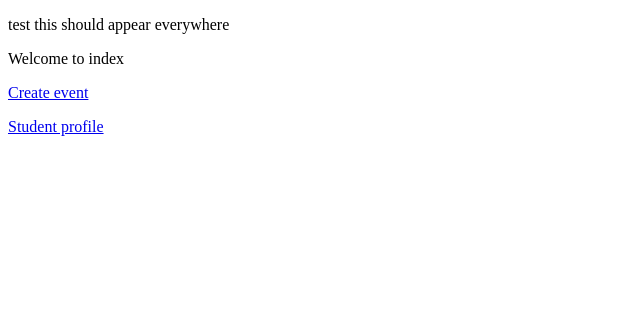
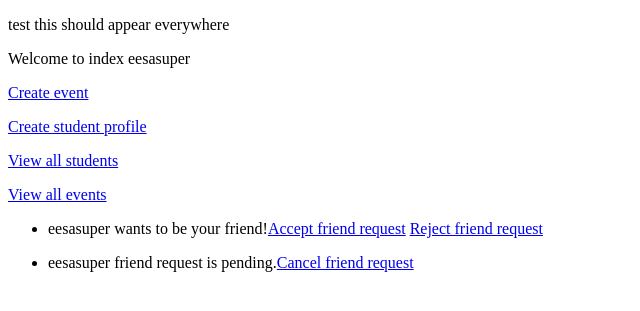
Before and after one commit to ek306/Qmeet, a Django app: page /qmeet/ in a window 1280 px wide. Shown: the top 311 px of the page, without its empty margins (0-640 px from the left). Run offline with Django 3.2, Linux system fonts and the light colour scheme; a user stored in the database is signed in; data comes from the database, SQL or seed files in the repository; both versions use the stored data as it was after the commit; tables that the repository leaves empty hold one stand-in row (values such as "Sample post").

Commit message:
Friend requests fucntionality added

```diff
--- a/qmeet/admin.py
+++ b/qmeet/admin.py
@@ -1,5 +1,5 @@
 from django.contrib import admin
-from .models import Student, Event, Categories, StudentCategories, EventCategories, StudentProfile, Course, CourseModules, Department, Module, AcademicYear, StudentProfileYear
+from .models import Student, Event, Categories, StudentCategories, EventCategories, StudentProfile, Course, CourseModules, Department, Module, AcademicYear, StudentProfileYear, FriendRequest
 
 admin.site.register(Student)
 admin.site.register(Event)
@@ -13,3 +13,4 @@ admin.site.register(Module)
 admin.site.register(CourseModules)
 admin.site.register(AcademicYear)
 admin.site.register(StudentProfileYear)
+admin.site.register(FriendRequest)
--- a/qmeet/models.py
+++ b/qmeet/models.py
@@ -53,6 +53,7 @@ class Event(models.Model):
     start_date = models.DateTimeField()
     end_date = models.DateTimeField()
     capacity = models.IntegerField(default=100)
+    attendees = models.ManyToManyField(Student, blank=True)
     # image = models.ImageField(upload_to='event_images', blank=True)
 
     def __str__(self):
@@ -64,6 +65,16 @@ class Categories(models.Model):
 
     def __str__(self):
         return self.category
+
+
+class StudentEvents(models.Model):
+    student = models.ForeignKey(Student, on_delete=models.CASCADE)
+    event = models.ForeignKey(Event, on_delete=models.CASCADE)
+
+    def __str__(self):
+        student = str(self.student)
+        event = str(self.event)
+        return student + ' - ' + event
 
 
 class EventCategories(models.Model):
@@ -88,10 +99,21 @@ class StudentProfile(models.Model):
     course = models.ForeignKey(Course, on_delete=models.CASCADE)
     bio = models.TextField(max_length=500, blank=True)
     location = models.TextField(max_length=30, blank=True)
+    friends = models.ManyToManyField("StudentProfile", blank=True)
     #display_picture = models.ImageField(upload_to='profile_images', blank=True)
 
     def __str__(self):
         return self.student.username
+
+
+class FriendRequest(models.Model):
+    to_user = models.ForeignKey(Student, on_delete=models.CASCADE, related_name='to_user')
+    from_user = models.ForeignKey(Student, on_delete=models.CASCADE, related_name='from_user')
+
+    def __str__(self):
+        to_user = str(self.to_user)
+        from_user = str(self.from_user)
+        return 'from ' + from_user + ' to ' + to_user
 
 
 class StudentCategories(models.Model):
--- a/qmeet/urls.py
+++ b/qmeet/urls.py
@@ -15,5 +15,12 @@ urlpatterns = [
     path('allevents/', views.EventListView.as_view()),
     path('get_all_students', views.get_all_students, name="get all students"),
     path('get_all_events', views.get_all_events, name="get all events"),
-    path('getevent/', views.get_event, name='get event')
+    path('getevent/', views.get_event, name='get event'),
+    path('getstudentprofile/', views.get_student_profile, name='get student profile'),
+    path('send_friend_request', views.send_friend_request, name='send friend request'),
+    path('cancel_friend_request', views.cancel_friend_request, name='cancel friend request'),
+    path('get_friend_requests', views.get_friend_requests, name='get friend requests'),
+    path('get_sent_friend_requests', views.get_sent_friend_requests, name='get sent friend requests'),
+    path('accept_friend_request', views.accept_friend_request, name='accept friend request'),
+    path('reject_friend_request', views.reject_friend_request, name='reject friend request'),
 ]
--- a/qmeet/views.py
+++ b/qmeet/views.py
@@ -1,12 +1,10 @@
 from django.urls import reverse_lazy
 from django.views import generic
+from django.db.models import Subquery
 from django.shortcuts import render, redirect
 from django.contrib.auth.decorators import login_required
-from rest_framework.renderers import JSONRenderer
 from .forms import StudentCreationForm, StudentCategoriesForm, EventCategoriesForm
-from .models import Student, Event, StudentProfile, StudentCategories, EventCategories, StudentProfileYear
-from django.core import serializers
-from rest_framework.response import Response
+from .models import Student, Event, StudentProfile, StudentCategories, EventCategories, StudentProfileYear, FriendRequest
 from django.http import HttpResponse, JsonResponse
 from rest_framework import generics
 from . import serializers
@@ -52,7 +50,6 @@ def index(request):
 
 @login_required
 def createevent(request):
-    temp = request.GET['event_id']
     form = EventCategoriesForm()
     return render(request, 'qmeet/createevent.html', {'form': form})
 
@@ -97,7 +94,9 @@ class EventListView(generics.ListAPIView):
 
 @login_required()
 def get_all_students(request):
-    student_list = Student.objects.all().values()
+    user = request.user
+    students_f = StudentProfile.objects.exclude(student=user)
+    student_list = Student.objects.filter(id__in=Subquery(students_f.values('student_id'))).values()
     return JsonResponse({
         'students': list(student_list)
     })
@@ -113,7 +112,77 @@ def get_all_events(request):
 
 @login_required()
 def get_event(request):
-    temp = request.GET['event_id']
-    event = Event.objects.get(id=temp)
+    event_id = request.GET['event_id']
+    event = Event.objects.get(id=event_id)
     context = {'event': event}
+    return render(request, 'qmeet/getevent.html', context)
+
+
+@login_required()
+def get_student_profile(request):
+    student_id = request.GET['student_id']
+    student = Student.objects.get(id=student_id)
+    student_profile = StudentProfile.objects.get(student=student)
+    context = {'student_profile': student_profile}
     return render(request, 'qmeet/getstudentprofile.html', context)
+
+@login_required()
+def send_friend_request(request):
+    from_user = request.user
+    student_id = request.GET['student_id']
+    to_user = Student.objects.get(id=student_id)
+    new_request, created = FriendRequest.objects.get_or_create(to_user=to_user, from_user=from_user)
+    return HttpResponse("Friend request object created")
+
+
+@login_required()
+def get_friend_requests(request):
+    user = request.user
+    friend_requests_f = FriendRequest.objects.filter(to_user=user).values()
+    received_friend_requests = Student.objects.filter(id__in=Subquery(friend_requests_f.values('from_user_id'))).values()
+    return JsonResponse({
+        "friend_requests": list(received_friend_requests)
+    })
+
+
+@login_required()
+def get_sent_friend_requests(request):
+    user = request.user
+    friend_requests_f = FriendRequest.objects.filter(from_user=user).values()
+    sent_friend_requests = Student.objects.filter(id__in=Subquery(friend_requests_f.values('to_user_id'))).values()
+    return JsonResponse({
+        "sent_requests": list(sent_friend_requests)
+    })
+
+
+@login_required()
+def cancel_friend_request(request):
+    from_user = request.user
+    to_user_id = request.GET['student_id']
+    to_user = Student.objects.get(id=to_user_id)
+    frequest = FriendRequest.objects.get(to_user=to_user, from_user=from_user)
+    frequest.delete()
+    return HttpResponse("Successfully cancelled friend request!")
+
+@login_required()
+def accept_friend_request(request):
+    to_user = request.user
+    to_user_sp = StudentProfile.objects.get(student=to_user)
+    from_user_id = request.GET['student_id']
+    from_user = Student.objects.get(id=from_user_id)
+    from_user_sp = StudentProfile.objects.get(student=from_user)
+    to_user_sp.friends.add(from_user_sp)
+    from_user_sp.friends.add(to_user_sp)
+    frequest = FriendRequest.objects.get(to_user=to_user, from_user=from_user)
+    frequest.delete()
+    return HttpResponse("Successfully accepted the request!")
+
+
+@login_required()
+def reject_friend_request(request):
+    to_user = request.user
+    from_user_id = request.GET['student_id']
+    from_user = Student.objects.get(id=from_user_id)
+    frequest = FriendRequest.objects.get(to_user=to_user, from_user=from_user)
+    frequest.delete()
+    return HttpResponse("Successfully rejected the request!")
--- a/templates/index.html
+++ b/templates/index.html
@@ -4,7 +4,56 @@
 {% endblock %}
 
 {% block content %}
-    <p>Welcome to index</p>
+    <p>Welcome to index {{ user.username }}</p>
     <p><a href="{% url 'create event' %}">Create event</a></p>
-    <p><a href="{% url 'student profile' %}">Student profile</a></p>
+    <p><a href="{% url 'student profile' %}">Create student profile</a></p>
+    <p><a href="{% url 'students' %}"> View all students</a></p>
+    <p><a href="{% url 'events' %}">View all events</a></p>
+
+
+    <div id="received-friend-requests-div">
+        <ul id="received-friend-requests-list">
+
+        </ul>
+    </div>
+
+    <div id="sent-friend-requests-div">
+        <ul id="sent-friend-requests-list">
+
+        </ul>
+    </div>
+
+<script>
+    $(document).ready(function() {
+        $.ajax({
+            url: "{% url 'get friend requests' %}",
+            type: "GET",
+            dataType: "json",
+            success: function (data) {
+                var i;
+                for(i=0; i<data.friend_requests.length; i++) {
+                    $("#received-friend-requests-list").append('<li id=' + data.friend_requests[i].id + '>' + data.friend_requests[i].username + " wants to be your friend!" +
+                        '<a href= "{% url 'accept friend request' %}?student_id=' + data.friend_requests[i].id + '">' + "Accept friend request" + '</a>' + '      ' +
+                        '<a href= "{% url 'reject friend request' %}?student_id=' + data.friend_requests[i].id + '">' + "Reject friend request" + '</a>' + '</li>')
+                }
+            }
+        })
+    })
+
+    $(document).ready(function () {
+        $.ajax({
+            url: "{% url 'get sent friend requests' %}",
+            type: "GET",
+            dataType: "json",
+            success: function (data) {
+                var i;
+                for(i=0; data.sent_requests.length; i++) {
+                    $("#sent-friend-requests-list").append('<li id=' + data.sent_requests[i].id + '>' + data.sent_requests[i].username + " friend request is pending." +
+                        '<a href= "{% url 'cancel friend request' %}?student_id=' + data.sent_requests[i].id + '">' + "Cancel friend request" + '</a>' + '</li>')
+                }
+            }
+        })
+    })
+</script>
+
 {% endblock %}
--- a/templates/qmeet/students.html
+++ b/templates/qmeet/students.html
@@ -16,8 +16,7 @@
             success: function(data) {
                 var i;
                 for (i=0; i<data.students.length; i++) {
-                  alert(data.students[i].username);
-                  $("#student-list").append('<li id=' + data.students[i].id + '>' + data.students[i].username + '</li>')
+                  $("#student-list").append('<li id=' + data.students[i].id + '>' + '<a href="{% url 'get student profile' %}?student_id=' + data.students[i].id + '">' + data.students[i].username + '</a>' + '<button type="button">Click Me!</button>' + '</li>')
                 }
             }
         })
```
Also changed, not shown: templates/qmeet/getevent.html (added, +25 -0 lines), templates/qmeet/getstudentprofile.html (+32 -0 lines), db.sqlite3, templates/qmeet/events.html (line endings or trailing spaces).
